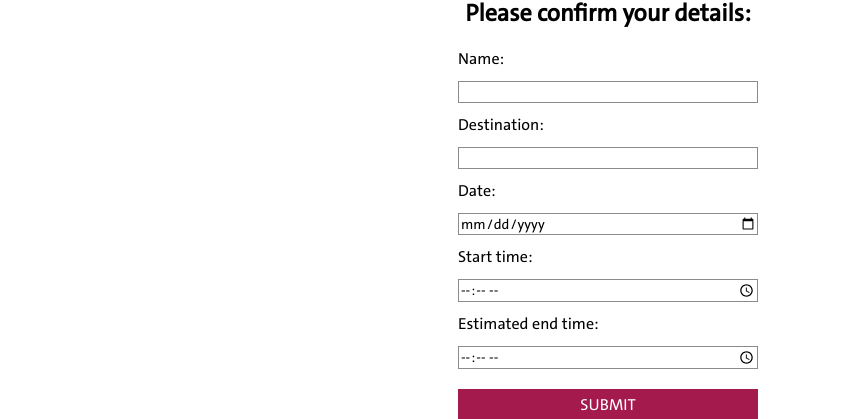
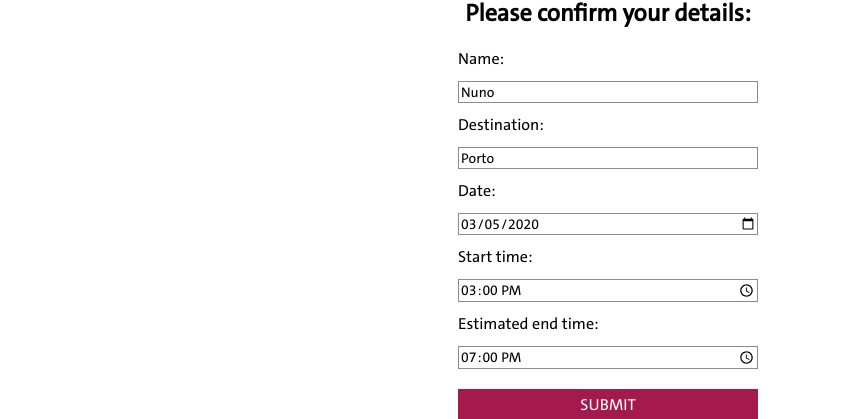
Before and after one commit to carolinaviero/vw-pool-log-book-app, a React (Create React App) app: page /booking in a window 1280 px wide. Shown: the part 243-662 px from the top of the page, without its empty margins (32-877 px from the left). Built offline with nearby package versions, Linux system fonts and the light colour scheme; no server answers; the HTML template or start-up script is replaced by a standard one.

Commit message:
edit start and end trip

```diff
--- a/src/App.js
+++ b/src/App.js
@@ -143,16 +143,21 @@
     };
 
     // Start and end trips
-    editTripSubmitHandler = (trip, mileage, type) => {
+    editTripHandler = (trip, mileage, type) => {
         // trip with mileage
         const updatedTrip =
             type === "start"
                 ? {
                       ...trip,
+                      start_trip: moment().format("YYYY-MM-DD HH:mm:ss"),
                       car_start_mileage: mileage,
                       car_end_mileage: mileage
                   }
-                : { ...trip, car_end_mileage: mileage };
+                : {
+                      ...trip,
+                      end_trip: moment().format("YYYY-MM-DD HH:mm:ss"),
+                      car_end_mileage: mileage
+                  };
         // update the DB
         startTripHelperFn(updatedTrip);
         // update the state with a new trips
@@ -206,9 +211,7 @@
                                     handleModalVisibility={
                                         this.handleEditModalVisibility
                                     }
-                                    onEditTripSubmit={
-                                        this.editTripSubmitHandler
-                                    }
+                                    onEditTripSubmit={this.editTripHandler}
                                 />
                             )}
 
--- a/src/components/BookTrip/BookTrip.js
+++ b/src/components/BookTrip/BookTrip.js
@@ -20,13 +20,14 @@
         this.setState({ [e.target.name]: e.target.value });
     };
 
-    handleSubmitBookingHelper = e => {
+    renderAvailableCars = e => {
         e.preventDefault();
-        // const date = "2020-03-05";
-        // const startTime = "15:00";
-        // const endTime = "19:00";
         const { date, startTime, endTime } = this.state;
         this.props.handleDateSubmit(date, startTime, endTime);
+    };
+
+    handleBookTrip = () => {
+
     };
 
     scrollToTop = () => scroll.scrollToTop();
@@ -40,8 +41,9 @@
     }
 
     render() {
+        const { date, startTime, endTime, driver, destination } = this.state;
         const { availableCars } = this.props;
-        console.log(this.state);
+
         return (
             <>
                 <h1>Book your Trip</h1>
@@ -50,17 +52,17 @@
                 </div>
                 <h2>Please confirm your details:</h2>
                 <div>
-                    <form onSubmit={this.handleSubmitBookingHelper}>
+                    <form onSubmit={this.renderAvailableCars}>
                         <label htmlFor="name">Name: </label>
-                        <input onChange={this.handleInputChange} id="name" type="text" name="driver" />
+                        <input onChange={this.handleInputChange} id="name" type="text" name="driver" value={driver}/>
                         <label htmlFor="where">Destination: </label>
-                        <input onChange={this.handleInputChange} id="where" type="text" name="destination" />
+                        <input onChange={this.handleInputChange} id="where" type="text" name="destination" value={destination}/>
                         <label htmlFor="date">Date: </label>
-                        <input onChange={this.handleInputChange} id="date" type="date" name="date" />
+                        <input onChange={this.handleInputChange} id="date" type="date" name="date" value={date}/>
                         <label htmlFor="startTime">Start time: </label>
-                        <input onChange={this.handleInputChange} id="startTime" type="time" name="startTime" />
+                        <input onChange={this.handleInputChange} id="startTime" type="time" name="startTime" value={startTime}/>
                         <label htmlFor="endTime">Estimated end time: </label>
-                        <input onChange={this.handleInputChange} id="endTime" type="time" name="endTime" />
+                        <input onChange={this.handleInputChange} id="endTime" type="time" name="endTime" value={endTime} />
                         <div className="submit-button-div">
                             <input type="submit" value="SUBMIT" className="submit-button" onClick={() => this.scrollTo()}/>
                         </div>
@@ -79,7 +81,7 @@
                     <div className="parent-car-container">
                         {
                             availableCars.map(car =>
-                                <div className="car-container">
+                                <div key={car.id} className="car-container">
                                     <div className="book-card-car-image">
                                     {" "}
                                     <img
```
